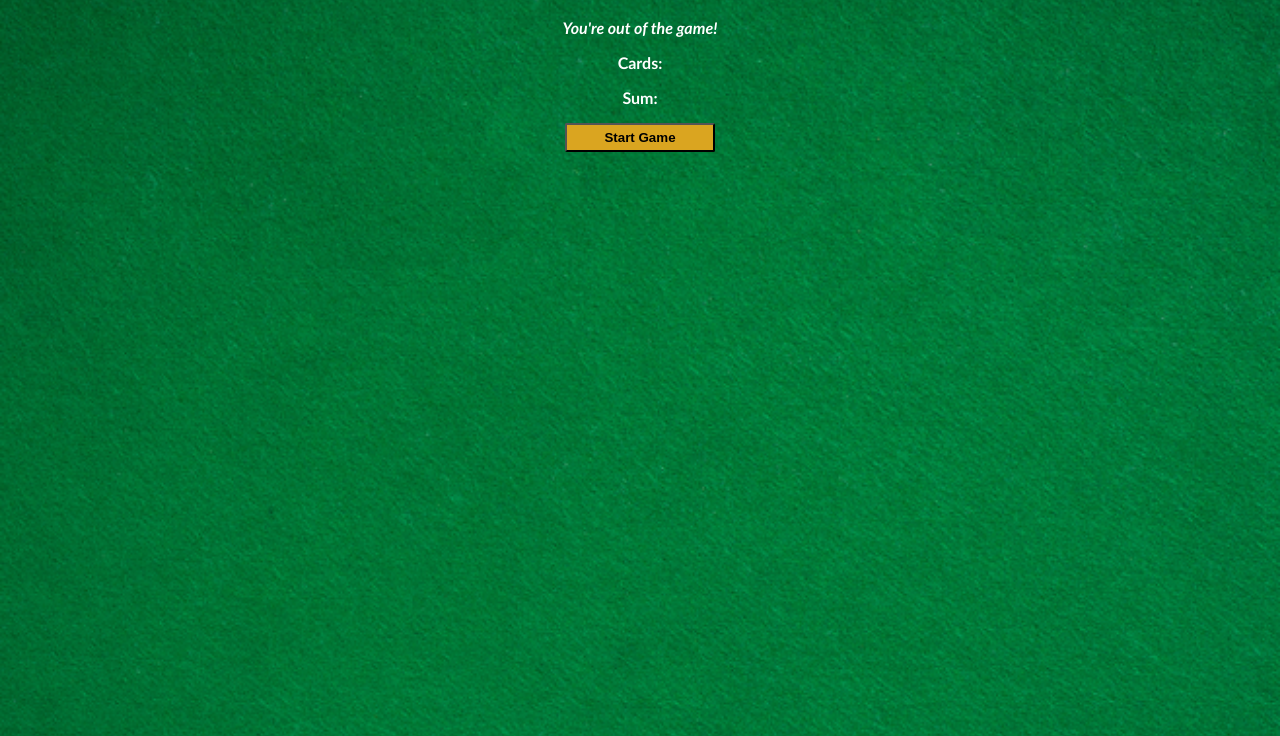
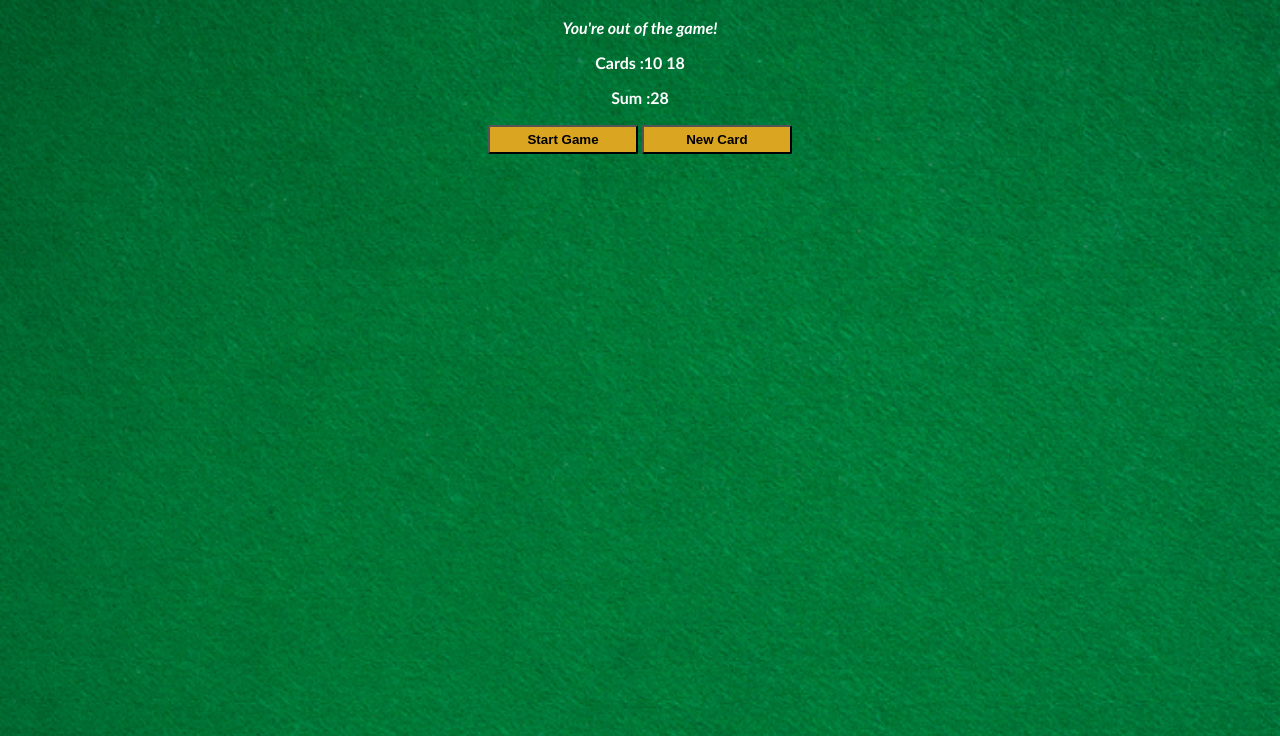
Before and after one commit to VipinAndCodes/javascript-practice, a plain HTML site: page BlackJackGame/index.html in a window 1280 px wide. Both pictures are taken after a click on the button "Start Game". Shown: the part 64-800 px from the top of the page. Drawn offline with Linux system fonts and the light colour scheme.

Commit message:
starting iterators on js

```diff
--- a/BlackJackGame/index.css
+++ b/BlackJackGame/index.css
@@ -23,6 +23,8 @@ padding-top: 5px;
 padding-bottom: 5px;
 font-weight: bold;
 border-radius: 2px;
+margin-botton: 2px;
+margin-top: 2px;
 
 
 }
--- a/BlackJackGame/index.html
+++ b/BlackJackGame/index.html
@@ -10,9 +10,10 @@
 <body>
     <h1>Blackjack</h1>
     <p id="message-el">Want to play a round?</p>
-    <p>Cards:</p>
-    <p>Sum:</p>
+    <p id="cards-el">Cards:</p>
+    <p id="sum-el">Sum:</p>
     <button onclick="startGame()">Start Game</button>
+    <button onclick="newCard()">New Card</button>
     <script src="index.js"></script>
 </body>
 </html>
--- a/BlackJackGame/index.js
+++ b/BlackJackGame/index.js
@@ -2,14 +2,21 @@
 
 let firstCard = 10
 let secondCard = 18
+let cards = [firstCard,secondCard]
 let hashBlackJack = false
 let isAlive = true
 let message = " "
 let sum = firstCard + secondCard
+let messageEl = document.getElementById("message-el")
+let sumEl = document.getElementById("sum-el")
 
-messageEl = document.getElementById("message-el")
 
-function startGame(){
+let cardsEL = document.getElementById("cards-el")
+
+function renderGame(){
+
+    cardsEL.textContent = "Cards :" + cards[0]+ " " + cards[1]
+    sumEl.textContent ="Sum :" + sum
 
     if (sum <= 20) {
     message = "Do you want to draw a new card"}
@@ -22,3 +29,15 @@ function startGame(){
     messageEl.textContent = message
 
 }
+function startGame() {
+
+    renderGame()
+}
+
+function newCard() {
+    console.log("Drawing a new card from deck")
+    let card = 3
+    cards.push(card)
+    renderGame()
+
+}
--- /dev/null
+++ b/BlackJackGame/iterators.js
@@ -0,0 +1,5 @@
+for (let i=10; i <=1000; i+=10) {
+
+
+    console.log(i)
+}
```
